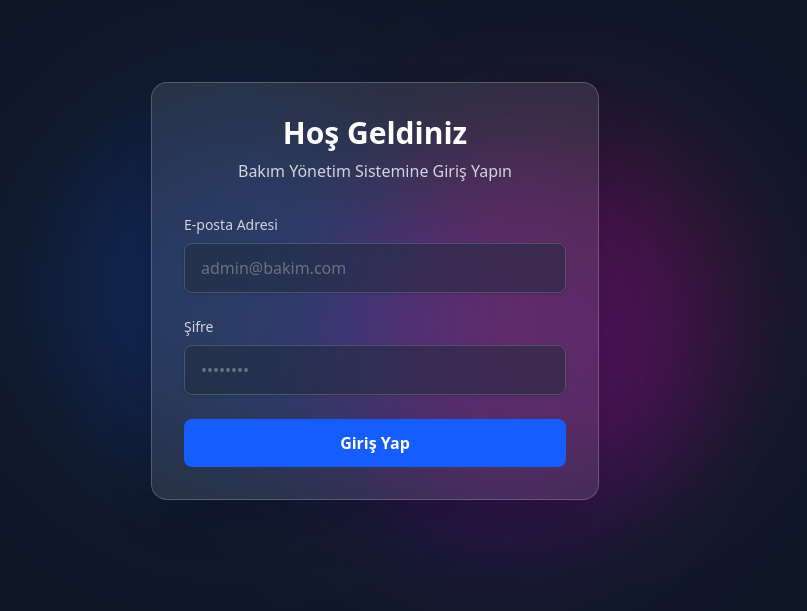
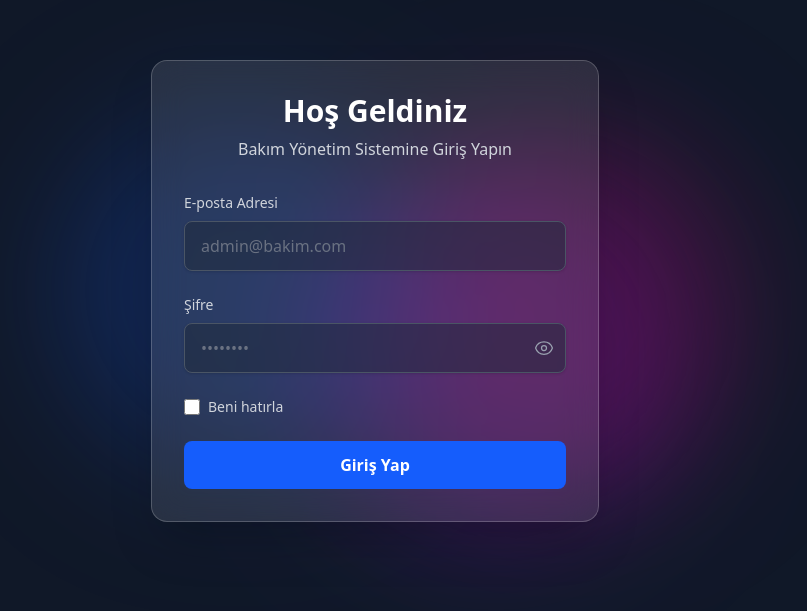
Before and after one commit to monatcan/pralumbakim, a Next.js app: page /auth/login in a window 1280 px wide. Shown: the part 109-720 px from the top of the page, without its empty margins (265-1072 px from the left). Built offline with nearby package versions, Linux system fonts and the light colour scheme.

Commit message:
fix: ensure login page password toggle and remember me features are committed

```diff
--- a/src/app/auth/login/page.tsx
+++ b/src/app/auth/login/page.tsx
@@ -103,15 +103,50 @@ function LoginPageContent() {
             >
               Şifre
             </label>
+            <div className="relative">
               <input
                 id="password"
-              type="password"
+                type={showPassword ? "text" : "password"}
                 value={password}
                 onChange={(e) => setPassword(e.target.value)}
-              className="w-full bg-gray-800/50 border border-gray-600 rounded-lg px-4 py-3 text-white placeholder-gray-500 focus:outline-none focus:ring-2 focus:ring-blue-500 focus:border-transparent transition duration-200"
+                className="w-full bg-gray-800/50 border border-gray-600 rounded-lg px-4 py-3 text-white placeholder-gray-500 focus:outline-none focus:ring-2 focus:ring-blue-500 focus:border-transparent transition duration-200 pr-12"
                 placeholder="••••••••"
                 required
               />
+              <button
+                type="button"
+                onClick={() => setShowPassword(!showPassword)}
+                className="absolute inset-y-0 right-0 flex items-center pr-3 text-gray-400 hover:text-white transition-colors"
+                tabIndex={-1}
+              >
+                {showPassword ? (
+                  <EyeSlashIcon className="h-5 w-5" aria-hidden="true" />
+                ) : (
+                  <EyeIcon className="h-5 w-5" aria-hidden="true" />
+                )}
+              </button>
+            </div>
+          </div>
+
+          <div className="flex items-center justify-between">
+            <div className="flex items-center">
+              <input
+                id="remember-me"
+                name="remember-me"
+                type="checkbox"
+                checked={rememberMe}
+                onChange={(e) => setRememberMe(e.target.checked)}
+                className="h-4 w-4 bg-gray-800 border-gray-600 rounded text-blue-600 focus:ring-blue-500 ring-offset-gray-900"
+              />
+              <label htmlFor="remember-me" className="ml-2 block text-sm text-gray-300">
+                Beni hatırla
+              </label>
+            </div>
+            {/* <div className="text-sm">
+              <a href="#" className="font-medium text-blue-500 hover:text-blue-400">
+                Şifremi unuttum?
+              </a>
+            </div> */}
           </div>
 
           <button
```
Lines whose indentation alone changed are shown as unchanged.
